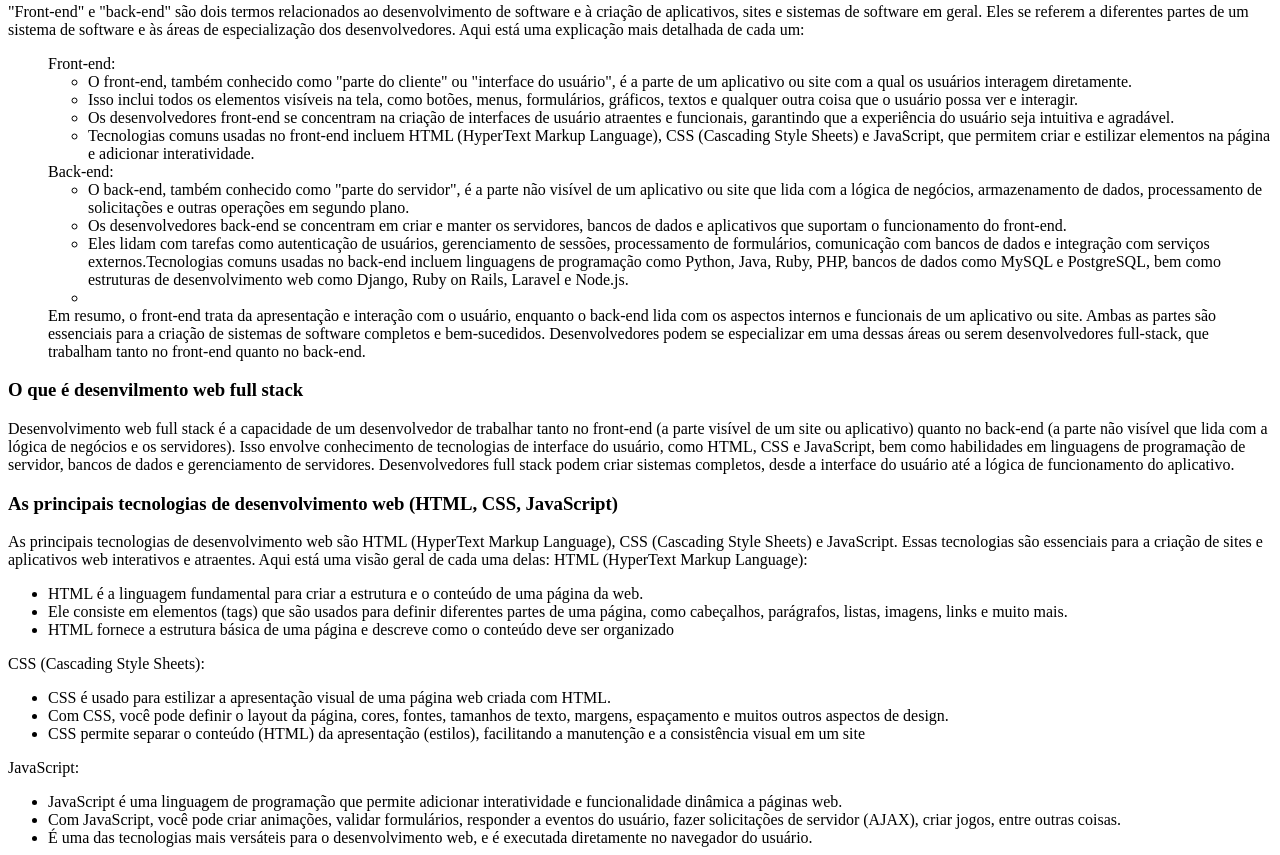
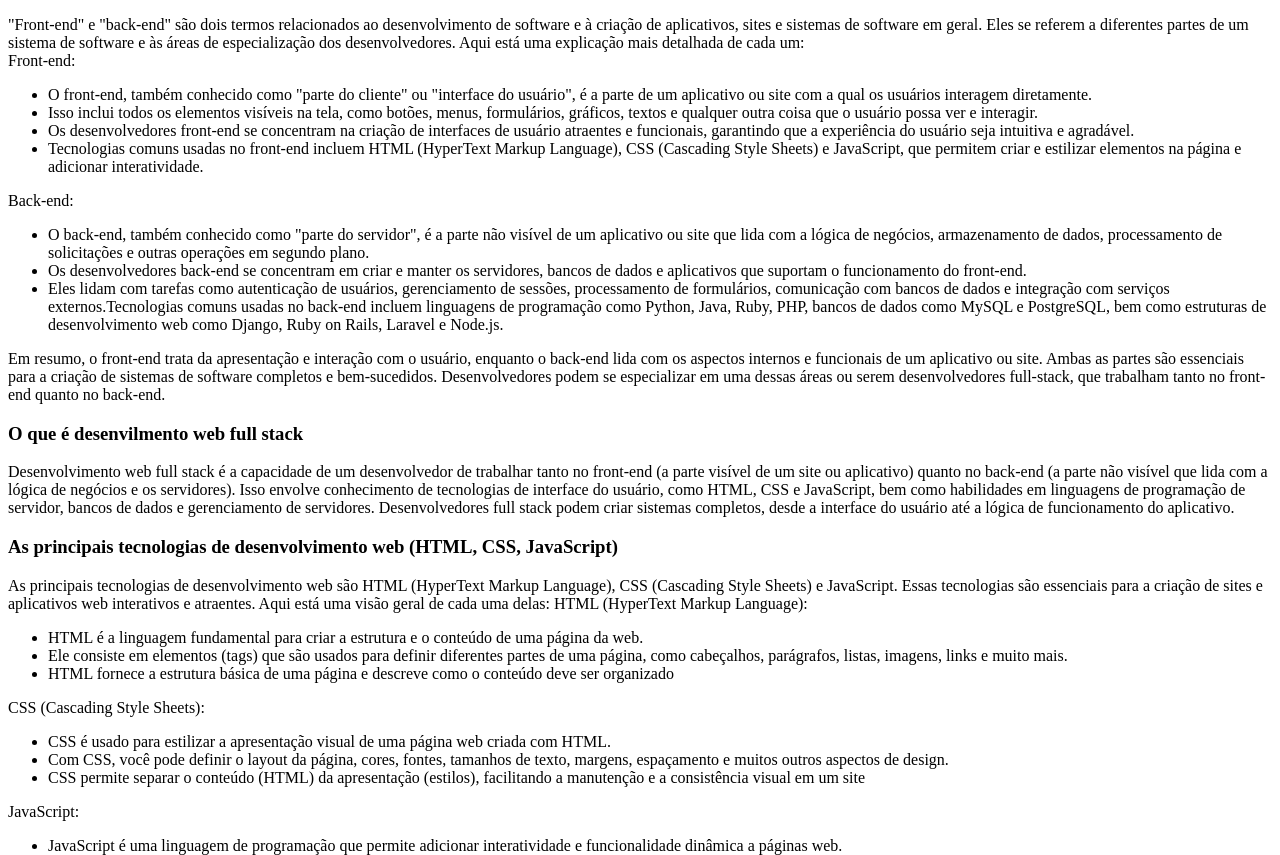
Before and after one commit to LazaroRezende/FrontEnd, a plain HTML site: page index.html in a window 1280 px wide. Shown: the part 1186-2041 px from the top of the page. Drawn offline with Linux system fonts and the light colour scheme.

Commit message:
Update index.html

```diff
--- a/index.html
+++ b/index.html
@@ -1,4 +1,4 @@
-<html>
+<!DOCTYPE html>
 <html lang="pt-br">
 <head>
     <meta charset="UTF-8">
@@ -16,7 +16,6 @@
 <p>
     Óla, meu nome é Lázaro, tenho 22 anos, nasci em ribeirão das Neves no dia 21 de dezembro de 2000 e morei por 22 anos em uma área rural em uma comunida chamada São José da cidade metropolitana Esmeraldas.Começei a me interessar pela a área de tecnologia quando tinha uns 6 a 7 anos quando ganhei meu primeiro videogame um super nintendo e desde de então mesmo crescendo em uma área que era rural sempre tive interesse em tecnologia em me torna um desenvolvedor de games e aqui estou hoje cursando ciências da computação para um dia realizar este meu sonho de criança.
 </p>
-</h3>
 
 <a href="#Contatos"> Contatos</a>
     <a id="Contatos"><h3>Contatos</h3></a>
@@ -76,10 +75,8 @@ Um desenvolvedor web cria e mantém sites e aplicativos para a internet. Eles tr
     </a>
     <p>
         "Front-end" e "back-end" são dois termos relacionados ao desenvolvimento de software e à criação de aplicativos, sites e sistemas de software em geral. Eles se referem a diferentes partes de um sistema de software e às áreas de especialização dos desenvolvedores. Aqui está uma explicação mais detalhada de cada um:
-<ul>
-Front-end:
 <br>
-
+Front-end: </p>
 <ul>
     <li>O front-end, também conhecido como "parte do cliente" ou "interface do usuário", é a parte de um aplicativo ou site com a qual os usuários interagem diretamente.</li>
     <li>Isso inclui todos os elementos visíveis na tela, como botões, menus, formulários, gráficos, textos e qualquer outra coisa que o usuário possa ver e interagir.</li>
@@ -87,14 +84,14 @@ Front-end:
     <li>Tecnologias comuns usadas no front-end incluem HTML (HyperText Markup Language), CSS (Cascading Style Sheets) e JavaScript, que permitem criar e estilizar elementos na página e adicionar interatividade.</li>
 
 </ul>
-Back-end: <br>
+<p> Back-end: </p>
 <ul>
     <li>O back-end, também conhecido como "parte do servidor", é a parte não visível de um aplicativo ou site que lida com a lógica de negócios, armazenamento de dados, processamento de solicitações e outras operações em segundo plano.</li>
     <li>Os desenvolvedores back-end se concentram em criar e manter os servidores, bancos de dados e aplicativos que suportam o funcionamento do front-end.</li>
     <li>Eles lidam com tarefas como autenticação de usuários, gerenciamento de sessões, processamento de formulários, comunicação com bancos de dados e integração com serviços externos.Tecnologias comuns usadas no back-end incluem linguagens de programação como Python, Java, Ruby, PHP, bancos de dados como MySQL e PostgreSQL, bem como estruturas de desenvolvimento web como Django, Ruby on Rails, Laravel e Node.js.</li>
-    <li></li>
+
 </ul>
-Em resumo, o front-end trata da apresentação e interação com o usuário, enquanto o back-end lida com os aspectos internos e funcionais de um aplicativo ou site. Ambas as partes são essenciais para a criação de sistemas de software completos e bem-sucedidos. Desenvolvedores podem se especializar em uma dessas áreas ou serem desenvolvedores full-stack, que trabalham tanto no front-end quanto no back-end.
+<p>Em resumo, o front-end trata da apresentação e interação com o usuário, enquanto o back-end lida com os aspectos internos e funcionais de um aplicativo ou site. Ambas as partes são essenciais para a criação de sistemas de software completos e bem-sucedidos. Desenvolvedores podem se especializar em uma dessas áreas ou serem desenvolvedores full-stack, que trabalham tanto no front-end quanto no back-end.
     </p>
 </article>
 <article>
@@ -134,8 +131,7 @@ Além dessas tecnologias básicas, muitas outras ferramentas e bibliotecas estã
 
 O desenvolvimento web moderno muitas vezes envolve o uso de várias tecnologias e ferramentas em conjunto para criar experiências web ricas e sofisticadas. O conhecimento dessas tecnologias básicas é um ponto de partida crucial para qualquer desenvolvedor web.
         </p>
-
-</article>
+    </article>
 <article>
     <a id="Resumo">
         <h3>Resumo sobre as tecnologias citadas a cima</h3>
@@ -153,7 +149,7 @@ O desenvolvimento web moderno muitas vezes envolve o uso de várias tecnologias
         JavaScript:
 
         Adiciona interatividade e funcionalidade dinâmica a sites.
-    </ul></p>
+    </p>
 </article>
 <article>
     <a id="Editores">
```
